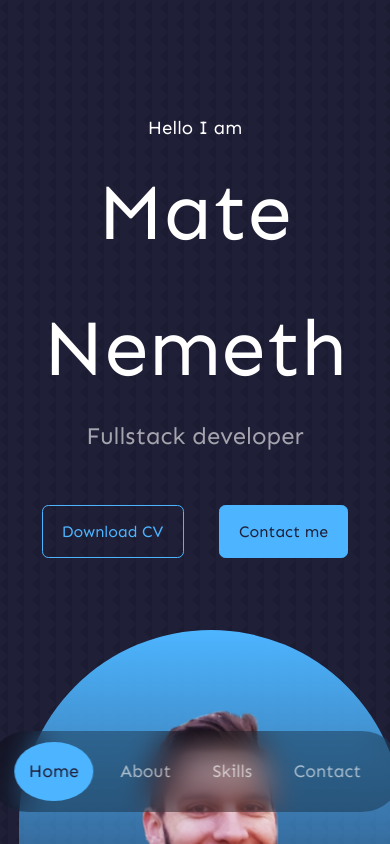
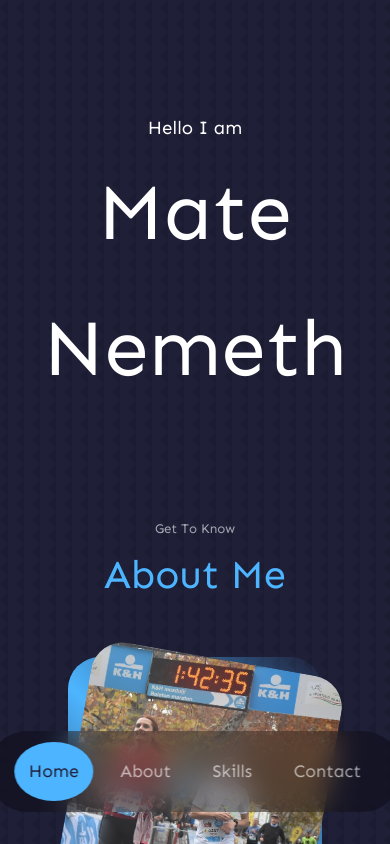
Before and after one commit to therealnemethmate/portfolio, a React (Vite) app: page / in a window 390 px wide. Shown: the top 844 px of the page. Built offline with nearby package versions, Linux system fonts and the light colour scheme.

Commit message:
style: hide profile image in mobile view

```diff
--- a/src/components/header/header.css
+++ b/src/components/header/header.css
@@ -64,9 +64,11 @@ header {
 
 @media screen and (max-width: 600px) {
     header {
-        height: 100vh;
+        height: 50vh;
     }
-
+    .me {
+        display: none;
+    }
     .header__socials,
     .scroll__down {
         display: none;
```
